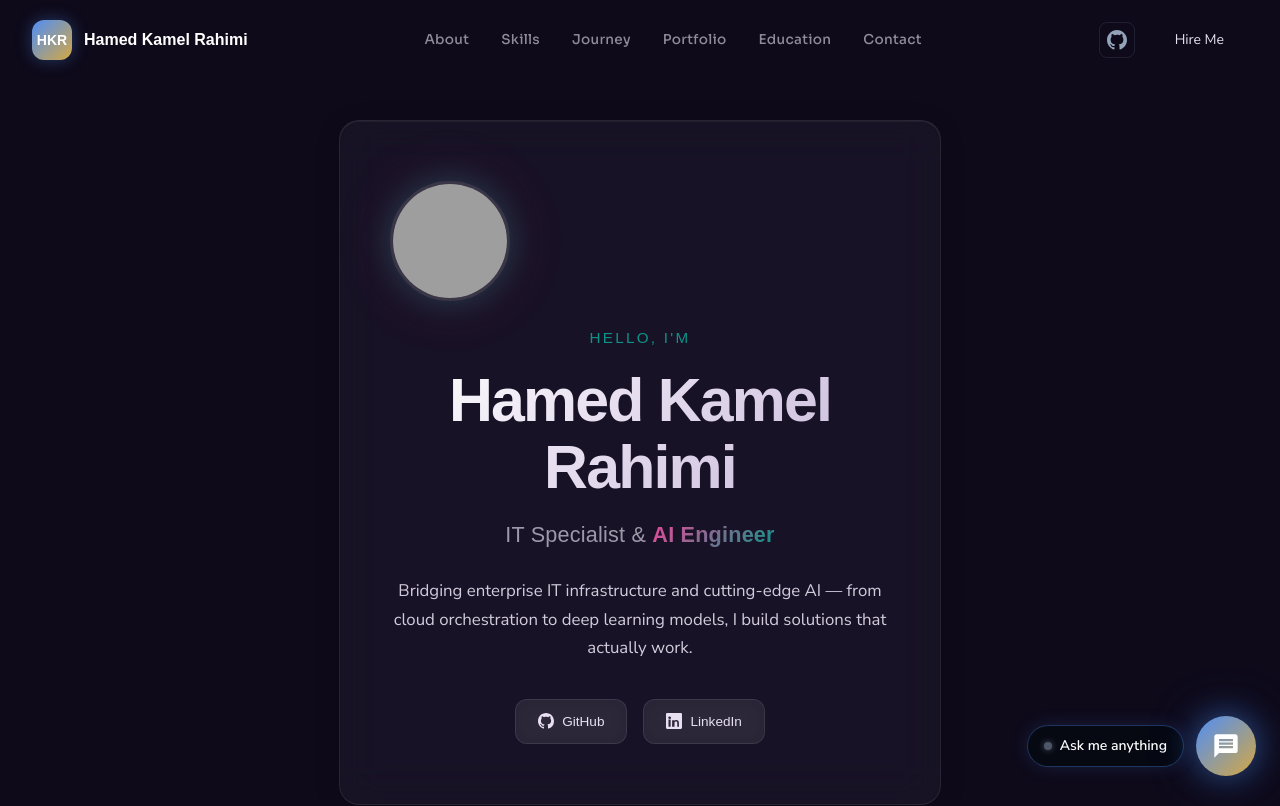
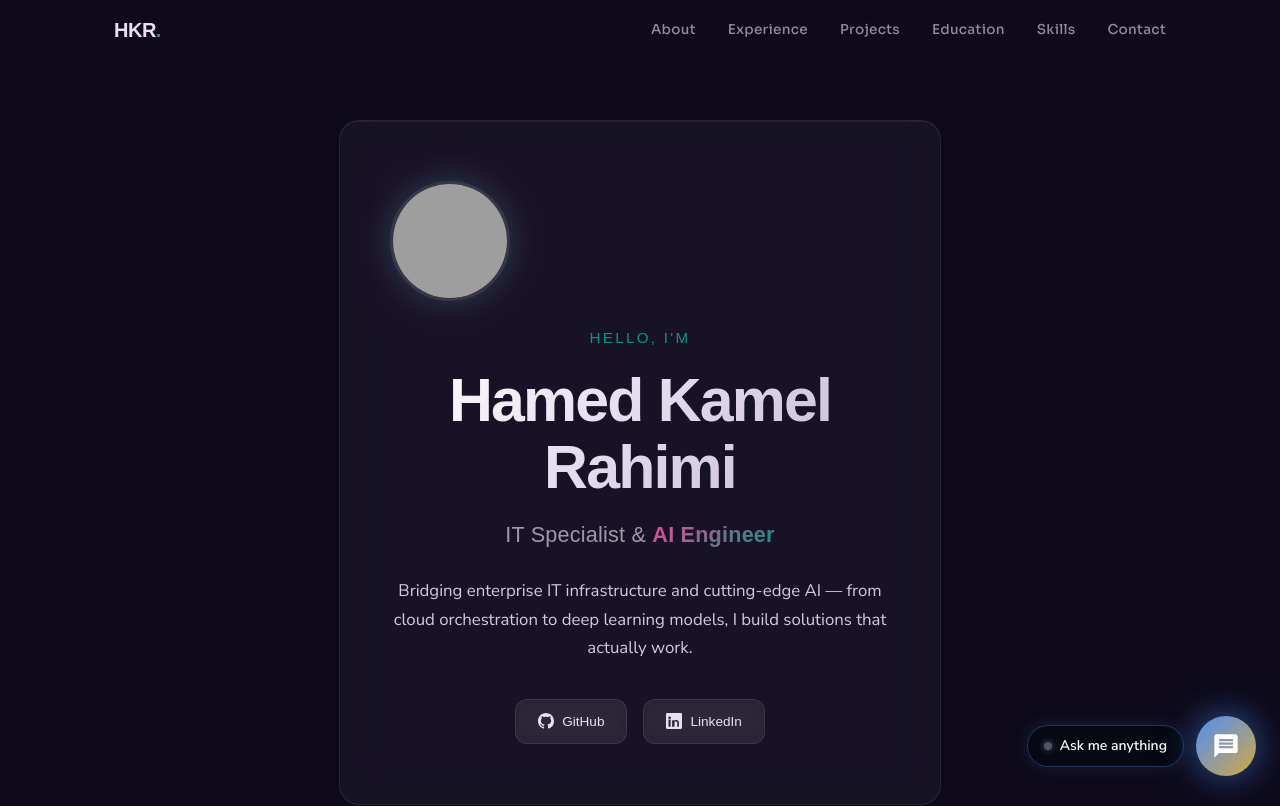
Before and after one commit to hamed-kamelr/hamed-kamelr.github.io, a Next.js app: page / in a window 1280 px wide. Shown: the top 806 px of the page. Built offline with nearby package versions, Linux system fonts and the light colour scheme; grey boxes are pictures that could not be loaded.

Commit message:
feat: add Skills link to navigation

```diff
--- a/app/components/Navigation.tsx
+++ b/app/components/Navigation.tsx
@@ -4,10 +4,10 @@ import { useState, useEffect } from 'react'
 
 const navLinks = [
   { label: 'About', href: '#about' },
+  { label: 'Experience', href: '#experience' },
+  { label: 'Projects', href: '#portfolio' },
+  { label: 'Education', href: '#education' },
   { label: 'Skills', href: '#skills' },
-  { label: 'Journey', href: '#journey' },
-  { label: 'Portfolio', href: '#portfolio' },
-  { label: 'Education', href: '#education' },
   { label: 'Contact', href: '#contact' },
 ]
 
@@ -23,73 +23,48 @@ export default function Navigation() {
 
   return (
     <nav
-      className={`fixed top-0 left-0 right-0 z-50 transition-all duration-500 ${
+      className={`fixed top-0 left-0 right-0 z-50 py-4 transition-all duration-400 ${
         scrolled
-          ? 'backdrop-blur-xl bg-[rgba(6,9,18,0.85)] border-b border-[rgba(79,142,247,0.12)] shadow-[0_4px_30px_rgba(79,142,247,0.06)]'
+          ? 'bg-[rgba(14,10,26,0.6)] backdrop-blur-xl border-b border-[rgba(255,255,255,0.06)]'
           : 'bg-transparent'
       }`}
     >
-      <div className="max-w-7xl mx-auto px-6 lg:px-8">
-        <div className="flex items-center justify-between h-16 lg:h-20">
-          {/* Logo + Name */}
-          <a href="#" className="flex items-center gap-3 group">
-            <div className="w-10 h-10 rounded-xl flex items-center justify-center font-heading font-bold text-sm text-white bg-gradient-to-br from-[#4f8ef7] to-[#d4a843] shadow-[0_0_16px_rgba(79,142,247,0.35)] transition-all duration-300 group-hover:shadow-[0_0_24px_rgba(79,142,247,0.55)] group-hover:scale-105">
-              HKR
-            </div>
-            <span className="hidden sm:block font-heading font-semibold text-white text-base">
-              Hamed Kamel Rahimi
-            </span>
+      <div className="max-w-[1100px] mx-auto px-6 flex items-center justify-between">
+        {/* Logo */}
+        <a href="#hero" className="font-heading font-bold text-xl text-[#e8e0f0] no-underline tracking-tight">
+          HKR<span className="gradient-text">.</span>
         </a>
 
         {/* Desktop Nav */}
-          <div className="hidden lg:flex items-center gap-8">
+        <ul className="hidden md:flex gap-8 list-none">
           {navLinks.map((link) => (
-              <a key={link.href} href={link.href} className="nav-link">
+            <li key={link.href}>
+              <a href={link.href} className="nav-link">
                 {link.label}
               </a>
+            </li>
           ))}
-          </div>
+        </ul>
 
-          {/* Hire Me CTA */}
-          <div className="hidden lg:flex items-center gap-4">
-            <a
-              href="https://github.com/hamed-kamelr"
-              target="_blank"
-              rel="noopener noreferrer"
-              aria-label="GitHub"
-              className="flex items-center justify-center w-9 h-9 rounded-lg glass-card border border-[rgba(148,163,184,0.15)] text-slate-400 hover:text-white hover:border-[rgba(148,163,184,0.4)] transition-all duration-200"
-            >
-              <svg className="w-5 h-5" fill="currentColor" viewBox="0 0 24 24">
-                <path d="M12 0C5.374 0 0 5.373 0 12c0 5.302 3.438 9.8 8.207 11.387.599.111.793-.261.793-.577v-2.234c-3.338.726-4.033-1.416-4.033-1.416-.546-1.387-1.333-1.756-1.333-1.756-1.089-.745.083-.729.083-.729 1.205.084 1.839 1.237 1.839 1.237 1.07 1.834 2.807 1.304 3.492.997.107-.775.418-1.305.762-1.604-2.665-.305-5.467-1.334-5.467-5.931 0-1.311.469-2.381 1.236-3.221-.124-.303-.535-1.524.117-3.176 0 0 1.008-.322 3.301 1.23A11.509 11.509 0 0112 5.803c1.02.005 2.047.138 3.006.404 2.291-1.552 3.297-1.23 3.297-1.23.653 1.653.242 2.874.118 3.176.77.84 1.235 1.911 1.235 3.221 0 4.609-2.807 5.624-5.479 5.921.43.372.823 1.102.823 2.222v3.293c0 .319.192.694.801.576C20.566 21.797 24 17.3 24 12c0-6.627-5.373-12-12-12z" />
-              </svg>
-            </a>
-            <a
-              href="mailto:hamed.kamel35@gmail.com"
-              className="btn-primary py-2.5 px-6 text-sm"
-            >
-              <span>Hire Me</span>
-            </a>
-          </div>
-
-          {/* Mobile Hamburger */}
+        {/* Mobile Toggle */}
         <button
           onClick={() => setMobileOpen(!mobileOpen)}
-            className="lg:hidden flex flex-col gap-1.5 p-2 rounded-lg transition-colors hover:bg-white/5"
+          className="md:hidden flex flex-col gap-[5px] p-2 bg-transparent border-none cursor-pointer"
           aria-label="Toggle menu"
         >
           <span
-              className={`block w-6 h-0.5 bg-[#4f8ef7] transition-all duration-300 ${
-                mobileOpen ? 'rotate-45 translate-y-2' : ''
+            className={`block w-6 h-0.5 bg-[#e8e0f0] rounded-sm transition-all duration-300 ${
+              mobileOpen ? 'rotate-45 translate-y-[7px]' : ''
             }`}
           />
           <span
-              className={`block w-6 h-0.5 bg-[#4f8ef7] transition-all duration-300 ${
+            className={`block w-6 h-0.5 bg-[#e8e0f0] rounded-sm transition-all duration-300 ${
               mobileOpen ? 'opacity-0' : ''
             }`}
           />
           <span
-              className={`block w-6 h-0.5 bg-[#4f8ef7] transition-all duration-300 ${
-                mobileOpen ? '-rotate-45 -translate-y-2' : ''
+            className={`block w-6 h-0.5 bg-[#e8e0f0] rounded-sm transition-all duration-300 ${
+              mobileOpen ? '-rotate-45 -translate-y-[7px]' : ''
             }`}
           />
         </button>
@@ -97,28 +72,21 @@ export default function Navigation() {
 
       {/* Mobile Menu */}
       <div
-          className={`lg:hidden overflow-hidden transition-all duration-300 ${
-            mobileOpen ? 'max-h-96 pb-6' : 'max-h-0'
+        className={`md:hidden overflow-hidden transition-all duration-300 ${
+          mobileOpen ? 'max-h-96 pb-4' : 'max-h-0'
         }`}
       >
-          <div className="flex flex-col gap-1 pt-2 border-t border-[rgba(79,142,247,0.1)]">
+        <div className="max-w-[1100px] mx-auto px-6 flex flex-col gap-1 pt-4">
           {navLinks.map((link) => (
             <a
               key={link.href}
               href={link.href}
               onClick={() => setMobileOpen(false)}
-                className="px-3 py-2.5 rounded-lg text-slate-300 hover:text-[#4f8ef7] hover:bg-[rgba(79,142,247,0.06)] transition-all font-medium text-sm"
+              className="px-3 py-2.5 rounded-lg text-[rgba(232,224,240,0.6)] hover:text-[#e8e0f0] transition-colors font-heading text-sm font-medium no-underline"
             >
               {link.label}
             </a>
           ))}
-            <a
-              href="mailto:hamed.kamel35@gmail.com"
-              className="mt-3 btn-primary text-sm py-2.5"
-            >
-              <span>Hire Me</span>
-            </a>
-          </div>
         </div>
       </div>
     </nav>
```
Lines whose indentation alone changed are shown as unchanged.
